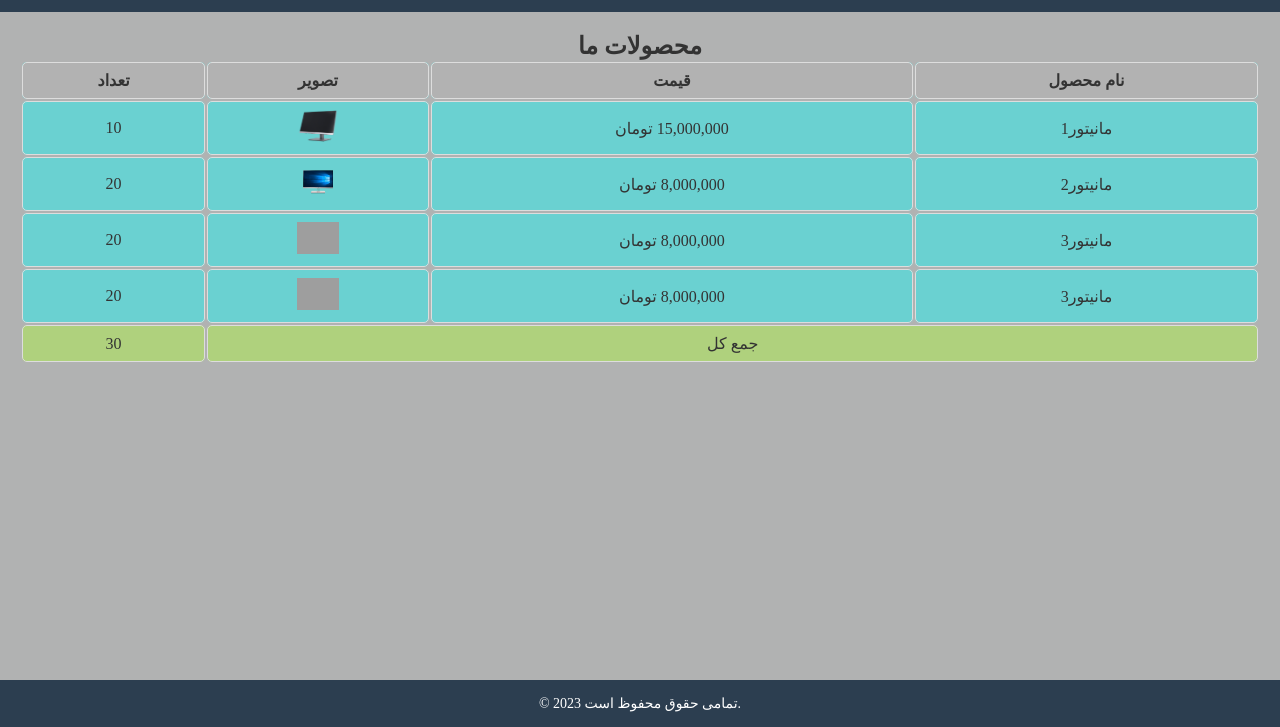
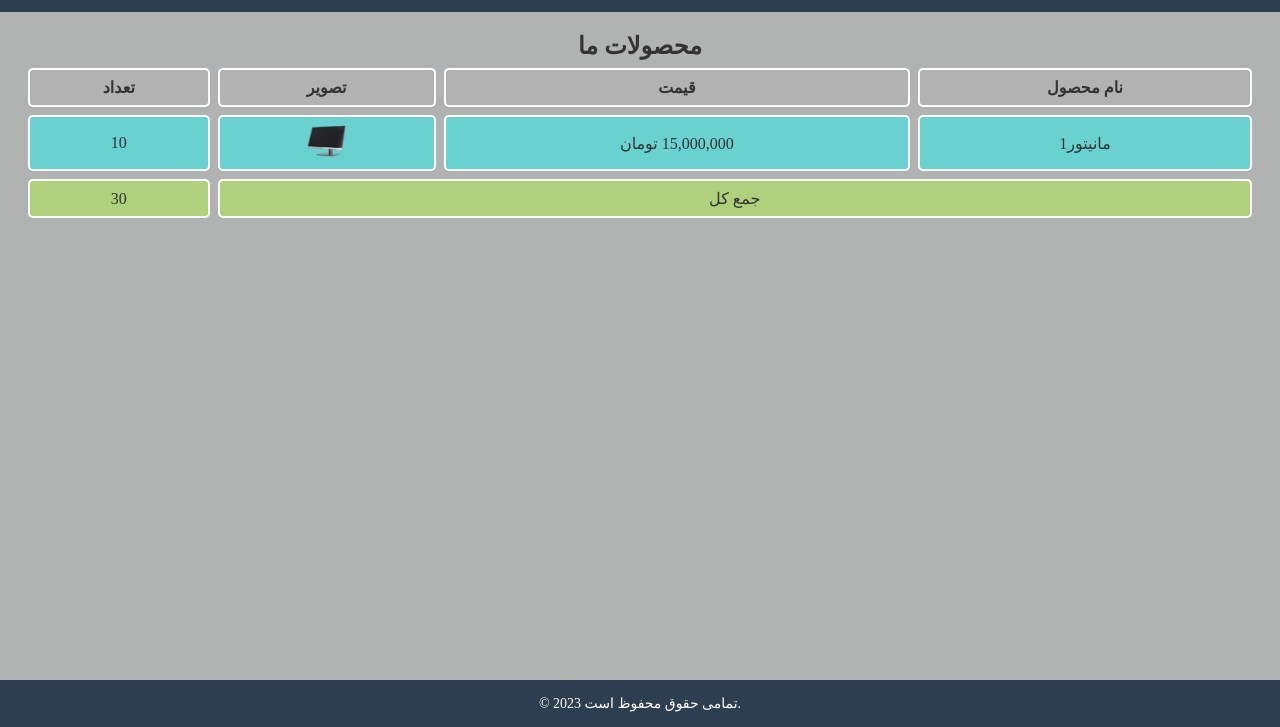
Before and after one commit to AbbasBSK/HTMLProject-frontEnd-expert, a plain HTML site: page assets/pages/table.html in a window 1280 px wide. Shown: the part 73-800 px from the top of the page. Drawn offline with Linux system fonts and the light colour scheme; grey boxes are pictures that could not be loaded; a web font is replaced by a local one.

Commit message:
after other tags for table

```diff
--- a/assets/css/table.css
+++ b/assets/css/table.css
@@ -5,39 +5,45 @@
   transition: all 1s;
   text-decoration: none;
 }
-
   table {
   width: 100%;
+  border-collapse: separate;
+  border-spacing: 0.5rem;
 }
-
-th,td , tr {
-  border: 1px solid #ddd;
+th,td  {
+  border: 2px solid #ffffff;
   padding: 8px;
   text-align: center;
   border-radius: 5px;
 }
-
-
-tr{
-  background-color: rgba(0, 255, 255, 0.4);
-}
-
+tr{background-color: rgba(0, 255, 255, 0.4);}
 th {
   background-color: #b2b2b2;
   color: #333;
 }
-
-tr:hover {
-  background-color: #f5f5f5;
+tr:hover {background-color: #f5f5f5;}
+tr:active {
+  background: #b2b2b2;
+ box-shadow: 0 0 16px inset;
 }
-tr:active {
- box-shadow: 0 0 1rem inset;
-}
-
 
 .scale_3:hover {
   transform: scale(3);
   filter: drop-shadow(0 0 3px black);
+}
+
+.background_blur_black {
+  background-color: #33333390;
+  backdrop-filter: blur(0.2rem);
+}
+
+.close_btn{
+  width: 2rem;
+  height: 2rem;
+  font-size: 1.2rem;
+  border: 2px solid red;
+  border-radius: 100%;
+  background-color: black;
 }
 
 .productModal {
@@ -45,12 +51,24 @@ tr:active {
   visibility: hidden;
 }
 
-
-
 .productModal:target {
   opacity: 1;
   visibility: visible;
 }
+
+
+
+
+
+
+
+
+
+
+
+
+
+
 
 
 
@@ -60,12 +78,9 @@ tr:active {
   background-color: rgba(172, 255, 47, 0.4);
 }
 
-
 .height_2 {
   height: 2rem;
 }
-
-
 
 .w_50 {
   width: 50%;
@@ -83,11 +98,6 @@ tr:active {
 
 .m_2{
   margin: 2rem;
-}
-
-.background_blur_black {
-  background-color: #33333390;
-  backdrop-filter: blur(2px);
 }
 
 .p_absolute {
@@ -121,16 +131,13 @@ tr:active {
 }
 
 
-.close_btn{
-  width: 2rem;
-  height: 2rem;
-  font-size: 1.2rem;
-  border: 2px solid red;
-  border-radius: 100%;
-  background-color: black;
-}
+/* new style */
 
 
+
+
+
+/* media style */
 
 
 @media (max-width: 600px) {
--- a/assets/pages/table.html
+++ b/assets/pages/table.html
@@ -52,48 +52,6 @@
               </td>
               <td>10</td>
             </tr>
-            <tr class="border-1 mt_1">
-              <td>مانیتور2</td>
-              <td>8,000,000 تومان</td>
-              <td >
-                <a href="#product2">
-                  <img
-                    class="height_2 scale_3"
-                    src="/assets/images/hp2.png"
-                    alt=""
-                  />
-                </a>
-              </td>
-              <td>20</td>
-            </tr>
-            <tr class="border-1 mt_1">
-              <td>مانیتور3</td>
-              <td>8,000,000 تومان</td>
-              <td>
-                <a href="#product3">
-                  <img
-                    class="height_2 scale_3"
-                    src="/assets/images/asus3.png"
-                    alt=""
-                  />
-                </a>
-              </td>
-              <td>20</td>
-            </tr>
-            <tr class="border-1 mt_1">
-              <td>مانیتور3</td>
-              <td>8,000,000 تومان</td>
-              <td>
-                <a href="#product3">
-                  <img
-                    class="height_2 scale_3"
-                    src="/assets/images/asus3.png"
-                    alt=""
-                  />
-                </a>
-              </td>
-              <td>20</td>
-            </tr>
           </tbody>
           <tfoot class="">
             <tr  class="border-1 mt_1 w_10_rem bg_green">
@@ -114,32 +72,6 @@
 
 
 
-
-
-
-
-
-
-
-
-
-
-        <div
-          id="product2"
-          class="productModal  d_flex align_items_center justify_content_center top_0 p_absolute w_100 h_100 left_0 background_blur_black"
-        >
-          <img class="w_50 drop_shadow " src="/assets/images/hp2.png" alt="" />
-
-          <a class="top_0 left_0  p_absolute close_btn m_2" href="#">❌</a>
-        </div>
-        <div
-          id="product3"
-          class="productModal  d_flex align_items_center justify_content_center top_0 p_absolute w_100 h_100 left_0 background_blur_black"
-        >
-          <img class="w_50 drop_shadow" src="/assets/images/asus3.png" alt="" />
-
-          <a class="top_0 left_0  p_absolute close_btn m_2" href="#">❌</a>
-        </div>
       </main>
 
       <!-- Footer -->
```
